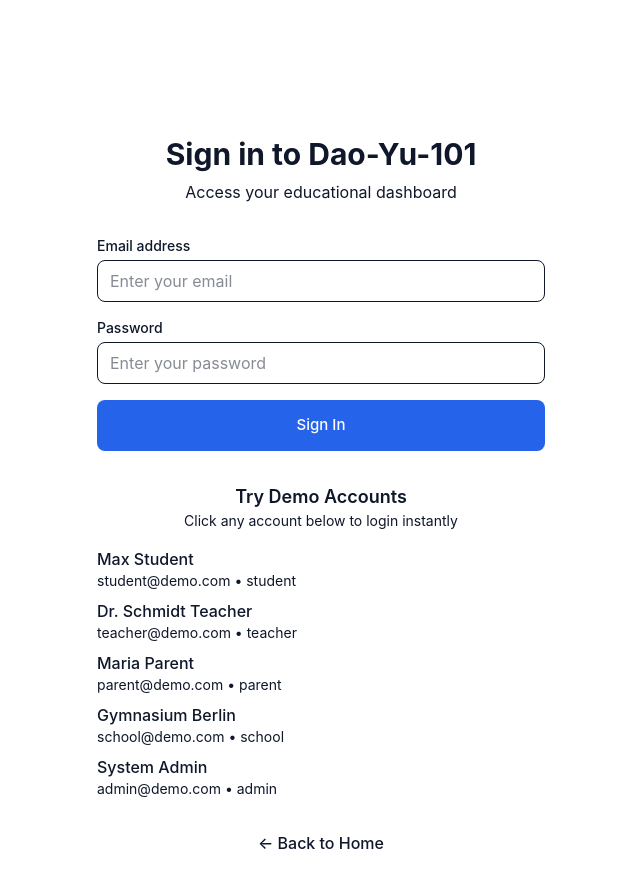
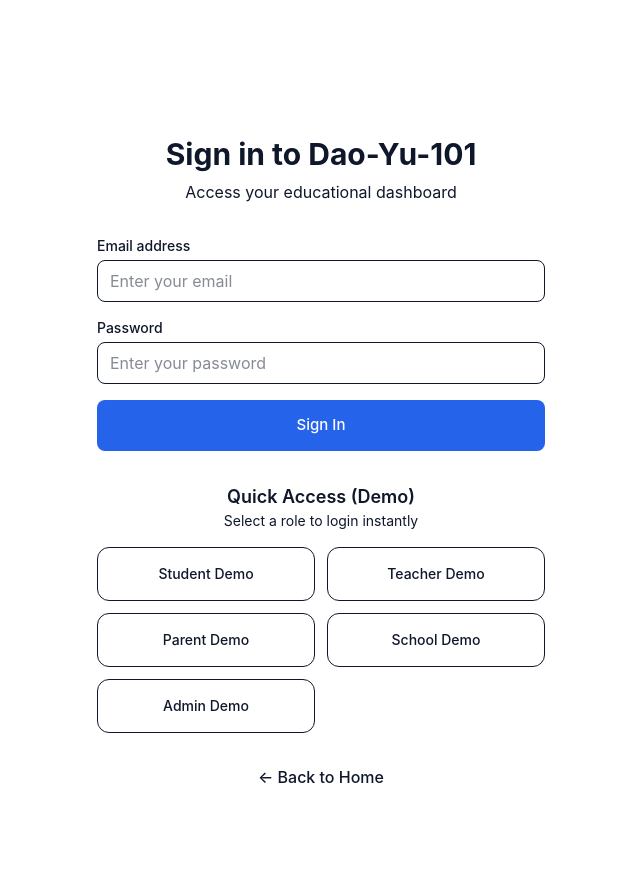
Before and after one commit to 7miwork/Dao-Yu-101-kebei, a React (Vite) app: page /#/login in a window 1280 px wide. Shown: the top 888 px of the page, without its empty margins (319-959 px from the left). After the commit the page ends 837 px from the top, so only its background shows below. Built offline with nearby package versions, Linux system fonts and the light colour scheme.

Commit message:
feat: improved demo account quick login UI

```diff
--- /dev/null
+++ b/src/auth/roleLabels.js
@@ -0,0 +1,16 @@
+export function getRoleLabel(role) {
+  switch (role) {
+    case "student":
+      return "Student Demo";
+    case "teacher":
+      return "Teacher Demo";
+    case "parent":
+      return "Parent Demo";
+    case "school":
+      return "School Demo";
+    case "admin":
+      return "Admin Demo";
+    default:
+      return role;
+  }
+}
--- a/src/pages/LoginPage.jsx
+++ b/src/pages/LoginPage.jsx
@@ -2,6 +2,7 @@ import React, { useState } from 'react';
 import { useNavigate } from 'react-router-dom';
 import { useAuth } from '../auth/useAuth';
 import { DEMO_ACCOUNTS } from '../auth/demoAccounts';
+import { getRoleLabel } from '../auth/roleLabels';
 import { BASE_URL } from '../config/base';
 
 const LoginPage = () => {
@@ -117,33 +118,21 @@ const LoginPage = () => {
         {/* Demo Accounts */}
         <div className="mt-8">
           <div className="text-center mb-4">
-            <h3 className="text-lg font-semibold text-text-primary">Try Demo Accounts</h3>
+            <h3 className="text-lg font-semibold text-text-primary">Quick Access (Demo)</h3>
             <p className="text-sm text-text-secondary">
-              Click any account below to login instantly
+              Select a role to login instantly
             </p>
           </div>
 
-          <div className="space-y-2">
+          <div className="grid grid-cols-2 gap-3">
             {DEMO_ACCOUNTS.map((account) => (
               <button
                 key={account.id}
                 onClick={() => handleDemoLogin(account.email, account.password)}
-                className="w-full card hover:border-primary hover:bg-primary/5 transition-all duration-200 text-left group"
+                className="p-4 rounded-xl border border-border bg-white hover:border-primary hover:bg-primary/5 transition-all duration-200 text-center group cursor-pointer"
               >
-                <div className="flex items-center justify-between">
-                  <div>
-                    <div className="font-medium text-text-primary group-hover:text-primary">
-                      {account.name}
-                    </div>
-                    <div className="text-sm text-text-secondary">
-                      {account.email} • {account.role}
-                    </div>
-                  </div>
-                  <div className="text-primary opacity-0 group-hover:opacity-100 transition-opacity">
-                    <svg className="w-5 h-5" fill="currentColor" viewBox="0 0 20 20">
-                      <path fillRule="evenodd" d="M10 18a8 8 0 100-16 8 8 0 000 16zm3.707-8.293l-3-3a1 1 0 00-1.414 1.414L10.586 9.5H7a1 1 0 100 2h3.586l-1.293 1.293a1 1 0 101.414 1.414l3-3a1 1 0 000-1.414z" clipRule="evenodd"/>
-                    </svg>
-                  </div>
+                <div className="font-medium text-text-primary group-hover:text-primary text-sm">
+                  {getRoleLabel(account.role)}
                 </div>
               </button>
             ))}
```
